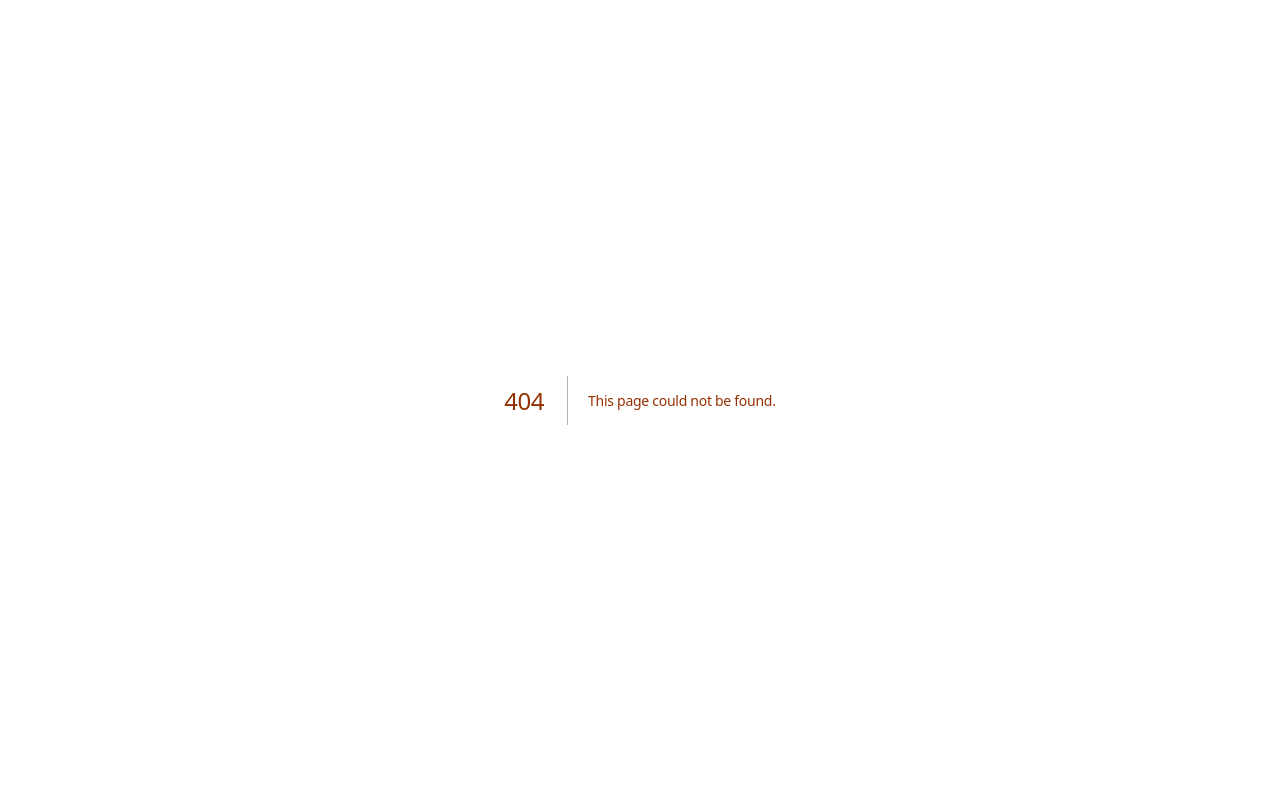
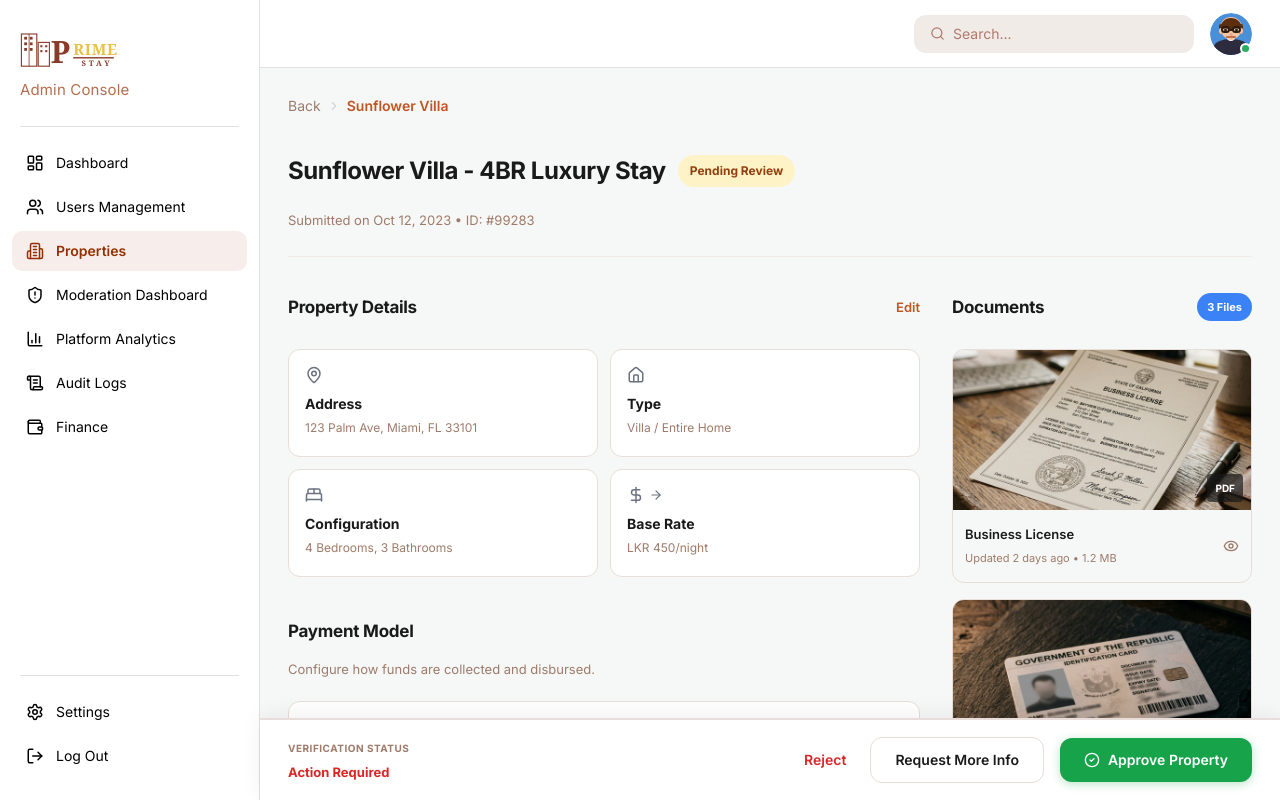
Before and after one commit to Dula0268/b4code-frontend, a Next.js app: page /admin/properties/property-details in a window 1280 px wide. Before the commit this address had no page. Shown: the top 800 px of the page. Built offline with nearby package versions, Linux system fonts and the light colour scheme.

Commit message:
feat: implement property details page

```diff
--- /dev/null
+++ b/src/app/admin/properties/property-details/page.tsx
@@ -0,0 +1,230 @@
+"use client";
+
+import Image from "next/image";
+import { useRouter } from "next/navigation";
+import {
+  ArrowLeft,
+  ChevronRight,
+  MapPin,
+  Home,
+  BedDouble,
+  DollarSign,
+  ArrowRight,
+  Eye,
+  CheckCircle2,
+  XCircle,
+  MessageSquare,
+} from "lucide-react";
+import AdminPageLayout from "@/components/features/admin/admin-page-layout";
+import PaymentModel from "@/components/features/admin/properties/payment-model";
+import HostInformation from "@/components/features/admin/properties/host-information";
+
+// ─── Document Card ────────────────────────────────────────────────────────────
+function DocumentCard({
+  image,
+  label,
+  type,
+  updated,
+  size,
+}: {
+  image: string;
+  label: string;
+  type: string;
+  updated: string;
+  size: string;
+}) {
+  return (
+    <div className="rounded-xl overflow-hidden border border-[#E8DDD8]">
+      <div className="relative w-full h-[160px]">
+        <Image src={image} alt={label} fill className="object-cover" />
+        {/* File type badge */}
+        <span className="absolute bottom-2 right-2 bg-[#1A1A1A]/70 text-white text-[10px] font-bold px-2 py-0.5 rounded">
+          {type}
+        </span>
+      </div>
+      <div className="p-3 flex items-center justify-between">
+        <div>
+          <p className="m-0 text-[13px] font-semibold text-[#1A1A1A]">
+            {label}
+          </p>
+          <p className="m-0 text-[11px] text-[#9E7B6A]">
+            {updated} • {size}
+          </p>
+        </div>
+        <button className="bg-transparent border-none cursor-pointer text-[#9E7B6A] hover:text-[#C05621] transition-colors flex">
+          <Eye size={16} />
+        </button>
+      </div>
+    </div>
+  );
+}
+
+// ─── Property Detail Card ─────────────────────────────────────────────────────
+function DetailCard({
+  icon,
+  label,
+  value,
+}: {
+  icon: React.ReactNode;
+  label: string;
+  value: string;
+}) {
+  return (
+    <div className="bg-white border border-[#E8DDD8] rounded-xl p-4 flex flex-col gap-2">
+      <div className="text-[#6B7280]">{icon}</div>
+      <div>
+        <p className="m-0 text-[14px] font-bold text-[#1A1A1A]">{label}</p>
+        <p className="m-0 text-[12px] text-[#9E7B6A]">{value}</p>
+      </div>
+    </div>
+  );
+}
+
+// ─── Main Page ────────────────────────────────────────────────────────────────
+export default function PropertyDetailsPage() {
+  const router = useRouter();
+
+  return (
+    <AdminPageLayout>
+      <div className="flex flex-col gap-6 pb-24">
+        {/* ── Breadcrumb ── */}
+        <div className="flex items-center gap-1.5 text-sm">
+          <button
+            onClick={() => router.push("/admin/properties")}
+            className="flex items-center gap-1 bg-transparent border-none cursor-pointer text-[#9E7B6A] text-sm p-0 hover:text-[#1A1A1A] transition-colors"
+          >
+            Back
+          </button>
+          <ChevronRight size={14} className="text-[#D1D5DB]" />
+          <span className="text-[#C05621] font-semibold">Sunflower Villa</span>
+        </div>
+
+        {/* ── Title ── */}
+        <div className="border-b border-[#F0EBE7] pb-6">
+          <div className="flex items-center gap-3 flex-wrap">
+            <h1 className="text-[24px] font-bold text-[#1A1A1A] m-0">
+              Sunflower Villa - 4BR Luxury Stay
+            </h1>
+            <span className="px-3 py-1 rounded-full bg-[#FEF3C7] text-[#92400E] text-[12px] font-bold">
+              Pending Review
+            </span>
+          </div>
+          <p className="text-[13px] text-[#9E7B6A] mt-1.5 m-0">
+            Submitted on Oct 12, 2023 • ID: #99283
+          </p>
+        </div>
+
+        {/* ── Two-Column Layout ── */}
+        <div className="grid grid-cols-[1fr_300px] gap-8 items-start">
+          {/* ── Left Column ── */}
+          <div>
+            {/* Property Details Header */}
+            <div className="flex items-center justify-between mb-4">
+              <h2 className="text-[17px] font-bold text-[#1A1A1A] m-0">
+                Property Details
+              </h2>
+              <button className="text-[13px] font-semibold text-[#C05621] bg-transparent border-none cursor-pointer hover:underline">
+                Edit
+              </button>
+            </div>
+
+            {/* Detail Cards Grid */}
+            <div className="grid grid-cols-2 gap-3">
+              <DetailCard
+                icon={<MapPin size={18} />}
+                label="Address"
+                value="123 Palm Ave, Miami, FL 33101"
+              />
+              <DetailCard
+                icon={<Home size={18} />}
+                label="Type"
+                value="Villa / Entire Home"
+              />
+              <DetailCard
+                icon={<BedDouble size={18} />}
+                label="Configuration"
+                value="4 Bedrooms, 3 Bathrooms"
+              />
+              <DetailCard
+                icon={
+                  <div className="flex items-center gap-1">
+                    <DollarSign size={18} />
+                    <ArrowRight size={14} />
+                  </div>
+                }
+                label="Base Rate"
+                value="LKR 450/night"
+              />
+            </div>
+
+            {/* Payment Model */}
+            <PaymentModel />
+
+            {/* Host Information */}
+            <HostInformation />
+          </div>
+
+          {/* ── Right Column: Documents ── */}
+          <div>
+            <div className="flex items-center justify-between mb-4">
+              <h2 className="text-[17px] font-bold text-[#1A1A1A] m-0">
+                Documents
+              </h2>
+              <span className="px-2.5 py-0.5 rounded-full bg-[#3B82F6] text-white text-[11px] font-bold">
+                3 Files
+              </span>
+            </div>
+
+            <div className="flex flex-col gap-4">
+              <DocumentCard
+                image="/images/properties/business-license.png"
+                label="Business License"
+                type="PDF"
+                updated="Updated 2 days ago"
+                size="1.2 MB"
+              />
+              <DocumentCard
+                image="/images/properties/govt-id-front.png"
+                label="Govt ID Front"
+                type="JPG"
+                updated="Updated 2 days ago"
+                size="3.5 MB"
+              />
+              <DocumentCard
+                image="/images/properties/utility-bill.png"
+                label="Utility Bill Proof"
+                type="PDF"
+                updated="Updated 1 week ago"
+                size="0.8 MB"
+              />
+            </div>
+          </div>
+        </div>
+      </div>
+
+      {/* ── Sticky Verification Bar ── */}
+      <div className="fixed bottom-0 left-65 right-0 bg-white border-t-2 border-[#E8DDD8] px-7 py-4 z-50 flex items-center justify-between shadow-[0_-4px_20px_rgba(0,0,0,0.06)]">
+        <div>
+          <p className="m-0 text-[10px] font-bold text-[#9E7B6A] tracking-wider uppercase">
+            VERIFICATION STATUS
+          </p>
+          <p className="m-0 text-[13px] font-bold text-[#DC2626]">
+            Action Required
+          </p>
+        </div>
+        <div className="flex items-center gap-4">
+          <button className="text-[14px] font-semibold text-[#DC2626] bg-transparent border-none cursor-pointer hover:underline px-2">
+            Reject
+          </button>
+          <button className="flex items-center gap-2 px-6 py-2.5 rounded-xl border-[1.5px] border-[#E8DDD8] bg-white text-[14px] font-semibold text-[#1A1A1A] cursor-pointer hover:border-[#C05621] hover:text-[#C05621] transition-colors">
+            Request More Info
+          </button>
+          <button className="flex items-center gap-2 px-6 py-2.5 rounded-xl bg-[#16A34A] text-white text-[14px] font-semibold border-none cursor-pointer hover:bg-[#15803D] transition-colors shadow-[0_2px_10px_rgba(22,163,74,0.3)]">
+            <CheckCircle2 size={16} />
+            Approve Property
+          </button>
+        </div>
+      </div>
+    </AdminPageLayout>
+  );
+}
```
